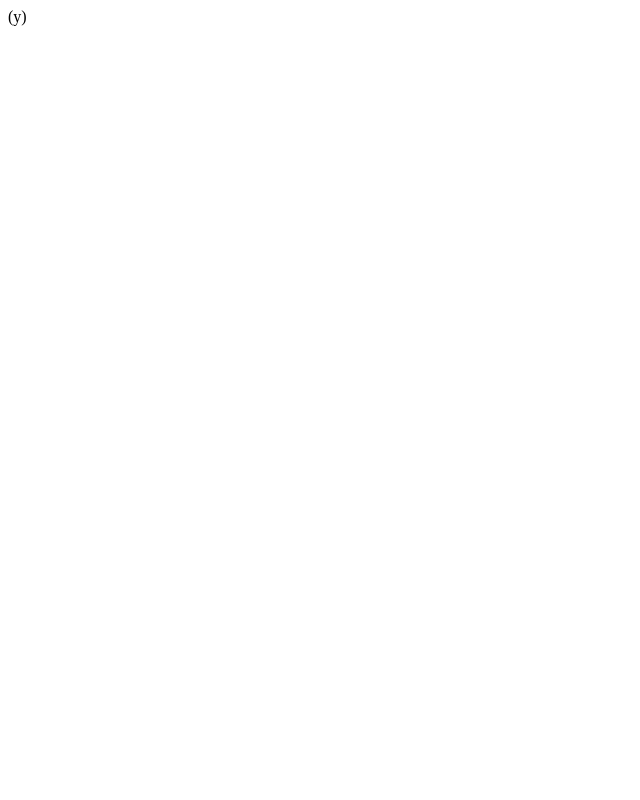
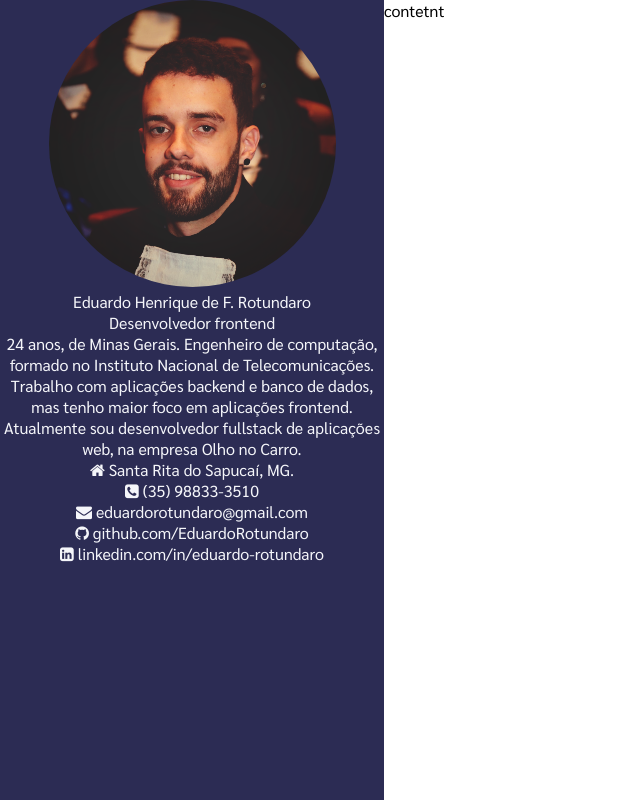
Before and after one commit to EduardoRotundaro/resume, a React (Create React App) app: page / in a window 1280 px wide. Shown: the whole page, without its empty margins (0-640 px from the left). Built offline with nearby package versions, Linux system fonts and the light colour scheme.

Commit message:
:construction: : Header structure

```diff
--- a/src/assets/sass/_theme.scss
+++ b/src/assets/sass/_theme.scss
@@ -15,3 +15,31 @@ body {
     padding: 0;
     -ms-overflow-style: scrollbar;
 }
+
+.header{
+    background: $primary-color;
+    -webkit-print-color-adjust: exact;
+    min-height: 100vh;
+    color: $light-color;
+    text-align: center;
+    &__photo{
+        border-radius: 50%;
+        -webkit-border-radius: 50%;
+        -moz-border-radius: 50%;
+        -ms-border-radius: 50%;
+        -o-border-radius: 50%;
+    }
+    &__link{
+        color: $light-color;
+        text-decoration: none;
+        &:visited{
+            color: $light-color;
+        }
+    }
+    // &__name{
+    // }
+    // &__title{
+    // }
+    // &__about{
+    // }
+}
--- a/src/assets/sass/_variables.scss
+++ b/src/assets/sass/_variables.scss
@@ -1,8 +1,7 @@
 $primary-font: 'Sarabun', sans-serif;
-$primary-color: #fff;
-$secondary-color: #fff;
-$dark-color: #fff;
-$light-color: #fff;
+$primary-color: #2c2c54;
+$dark-color: #222f3e;
+$light-color: #f5f6fa;
 $small-devices: 576px;
 $medium-devices: 768px;
 $large-devices: 992px;
--- a/src/components/Column.jsx
+++ b/src/components/Column.jsx
@@ -3,12 +3,12 @@ import PropTypes from 'prop-types';
 
 function Column({ children, xs, sm, md, lg, xl, hd, }) {
     function getClassName() {
-        let clss = `row__col--${xs===0? 'auto' : xs} `;
-        if(sm!==undefined) clss += `row__col--sm-${sm===0? 'auto' : sm} `;
-        if(md!==undefined) clss += `row__col--md-${md===0? 'auto' : md} `;
-        if(lg!==undefined) clss += `row__col--lg-${lg===0? 'auto' : lg} `;
-        if(xl!==undefined) clss += `row__col--xl-${xl===0? 'auto' : xl} `;
-        if(hd!==undefined) clss += `row__col--hd-${hd===0? 'auto' : hd} `;
+        let clss = `row__column--${xs===0? 'auto' : xs} `;
+        if(sm!==undefined) clss += `row__column--sm-${sm===0? 'auto' : sm} `;
+        if(md!==undefined) clss += `row__column--md-${md===0? 'auto' : md} `;
+        if(lg!==undefined) clss += `row__column--lg-${lg===0? 'auto' : lg} `;
+        if(xl!==undefined) clss += `row__column--xl-${xl===0? 'auto' : xl} `;
+        if(hd!==undefined) clss += `row__column--hd-${hd===0? 'auto' : hd} `;
         return clss;
     }
     return (
--- /dev/null
+++ b/src/components/Content.jsx
@@ -0,0 +1,7 @@
+import React from 'react';
+
+export default function Content() {
+    return (
+        <div>contetnt</div>
+    );
+}
--- /dev/null
+++ b/src/components/Header.jsx
@@ -0,0 +1,55 @@
+import React from 'react';
+import Row from './Row';
+import Column from './Column';
+import If from './If';
+import profile from '../assets/images/profile.png';
+import {CV} from '../constants';
+
+export default function Header() {
+    const {
+        NAME,
+        TITLE,
+        ABOUT,
+        CONTACT,
+    } = CV;
+    function renderContacts() {
+        return CONTACT.map(({name, ref, icon}) =>(
+            <Column xs={10} key={icon}>
+                <If condition={ref}>
+                    <a href={ref} className="header__link" target="_blank" rel="noopener noreferrer">
+                        <i className={`fa fa-${icon}`}></i>&nbsp;{name}
+                    </a>
+                </If>
+                <If condition={!ref}>
+                    <span className="header__span">
+                        <i className={`fa fa-${icon}`}></i>&nbsp;{name}
+                    </span>
+                </If>
+            </Column>
+        ));
+    }
+
+    return (
+        <section className="header">
+            <Row horizontalCenter>
+                <Column xs={0}>
+                    <img src={profile} alt="Eduardo H." className="header__photo" />
+                </Column>
+            </Row>
+            <Row>
+                <Column xs={10}>
+                    <div className="header__name">{NAME}</div>
+                </Column>
+                <Column xs={10}>
+                    <div className="header__title">{TITLE}</div>
+                </Column>
+                <Column xs={10}>
+                    <div className="header__about">{ABOUT}</div>
+                </Column>
+            </Row>
+            <Row>
+                {renderContacts()}
+            </Row>
+        </section>
+    );
+}
--- /dev/null
+++ b/src/components/If.js
@@ -0,0 +1,4 @@
+export default function If({condition, children}) {
+    if(!!condition) return children;
+    return null;
+}
--- a/src/index.jsx
+++ b/src/index.jsx
@@ -1,9 +1,26 @@
 import React, {StrictMode} from 'react';
 import ReactDOM from 'react-dom';
+import Row from './components/Row';
+import Column from './components/Column';
+import Content from './components/Content';
+import Header from './components/Header';
+
+import './assets/sass/main.scss';
 
 ReactDOM.render(
     <StrictMode>
-        <div>(y)</div>
+        <main>
+            <div className="block">
+                <Row>
+                    <Column xl={3}>
+                        <Header />
+                    </Column>
+                    <Column xl={7}>
+                        <Content />
+                    </Column>
+                </Row>
+            </div>
+        </main>
     </StrictMode>,
     document.getElementById('root')
 );
```
